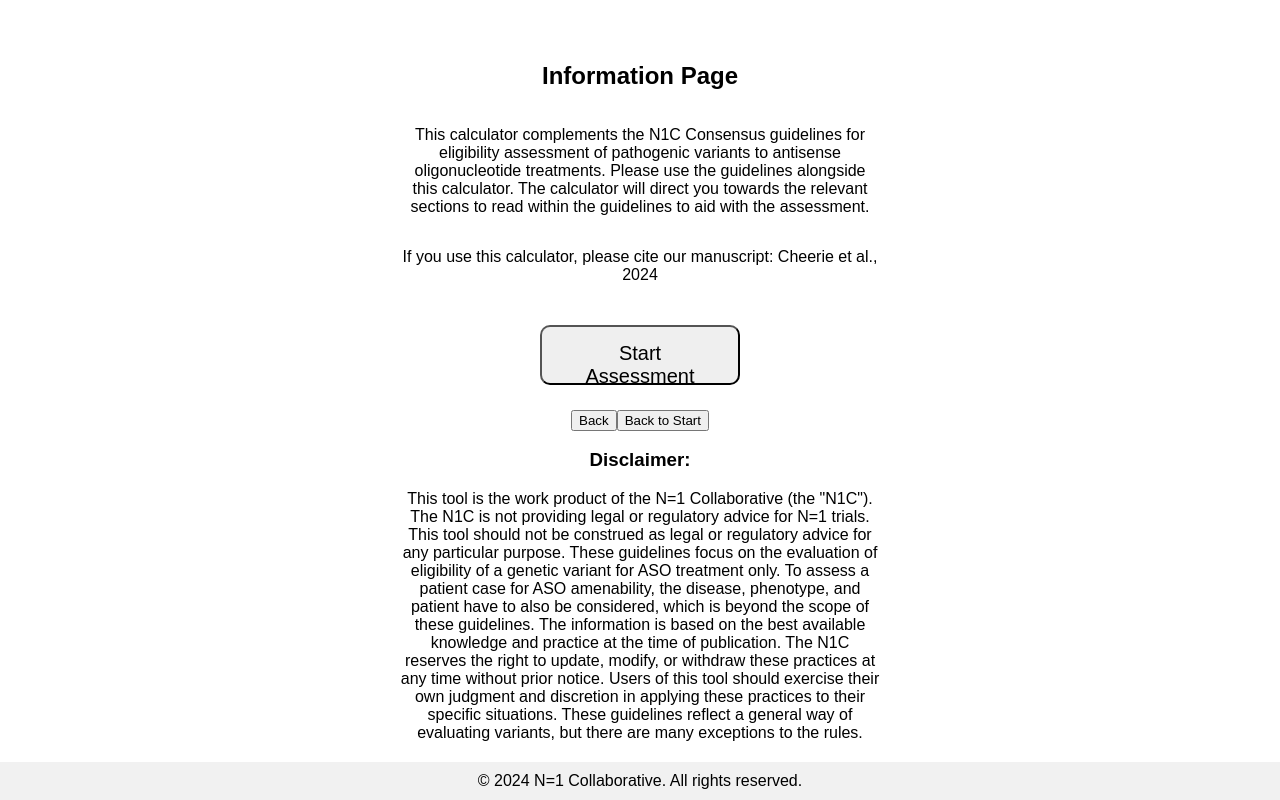
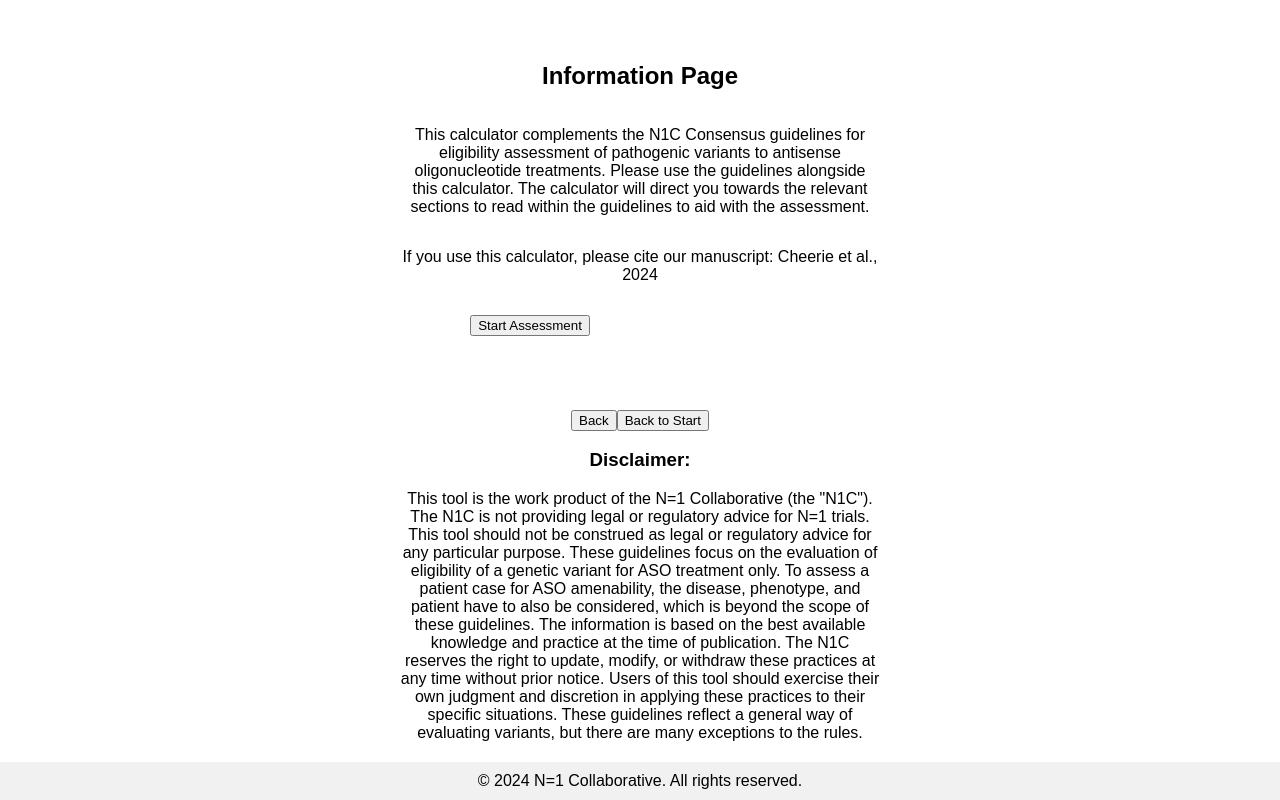
Before and after one commit to LUMC-DCRT/LUMC-DCRT.github.io, a plain HTML site: page index.html in a window 1280 px wide. Both pictures are taken after a click on the button "Start". Drawn offline with Linux system fonts and the light colour scheme.

Commit message:
Button corrected.html

```diff
--- a/index.html
+++ b/index.html
@@ -65,7 +65,7 @@
     bottom: 0;
 }
         .big-button {
-    font-size: 20px; /* Increase the font size */
+    font-size: 15px; /* Increase the font size */
     padding: 15px 30px; /* Increase padding for bigger button */
     width: 200px; /* Set a specific width */
     height: 60px; /* Set a specific height */
@@ -88,8 +88,8 @@
           <p>This calculator complements the N1C Consensus guidelines for eligibility assessment of pathogenic variants to antisense oligonucleotide treatments. Please use the guidelines alongside this calculator. The calculator will direct you towards the relevant sections to read within the guidelines to aid with the assessment.</p>
          <p>If you use this calculator, please cite our manuscript: Cheerie et al., 2024</p>
         <div class="disclaimer">
-        <div class="buttons">
-            <button class="big-button" onclick="showPage('q1')">Start Assessment</button>
+        <div class="big-button">
+            <button onclick="showPage('q1')">Start Assessment</button>
         </div>
         <div class="navigation-buttons">
             <button onclick="goBack()">Back</button>
```
